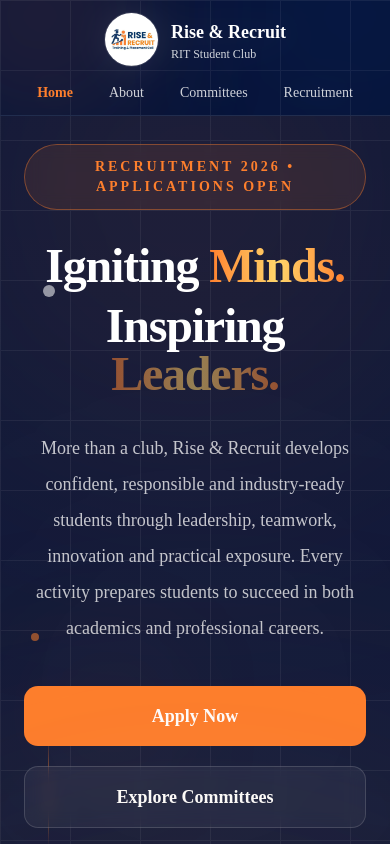
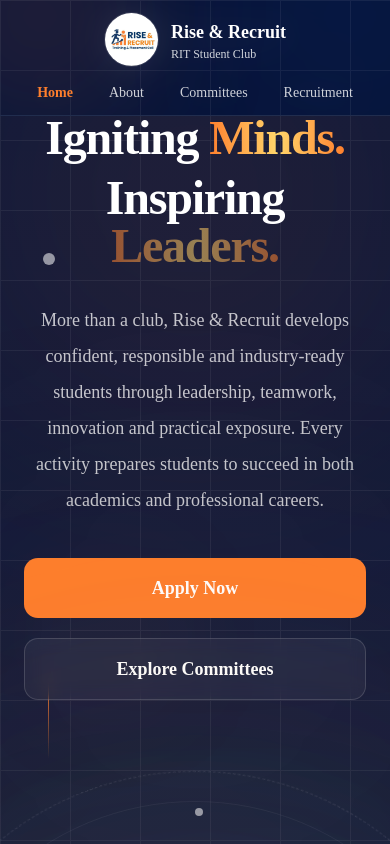
Before and after one commit to Sharayu-345/recruitment, a Next.js app: page / in a window 390 px wide. Shown: the top 844 px of the page. Built offline with nearby package versions, Linux system fonts and the light colour scheme.

Commit message:
Updated recruitment website

```diff
--- a/components/Hero.tsx
+++ b/components/Hero.tsx
@@ -8,8 +8,8 @@ export default function Hero() {
   relative
   overflow-hidden
   bg-[#07153A]
-  pt-24
-  md:pt-20
+  pt-4
+  md:pt-4
   "
 >
       {/* ===================================================== */}
@@ -77,7 +77,7 @@ export default function Hero() {
 
       {/* ===================================================== */}
 
-      <div className="relative mx-auto flex max-w-7xl flex-col items-center justify-center lg:justify-between gap-14 px-6 py-12 lg:py-16 lg:flex-row">
+      <div className="relative mx-auto flex max-w-7xl flex-col items-center justify-center lg:justify-between gap-14 px-6 py-0 lg:py-16 lg:flex-row">
         {/* ================= LEFT ================= */}
 
         <div className="max-w-3xl text-center lg:text-left">
```
